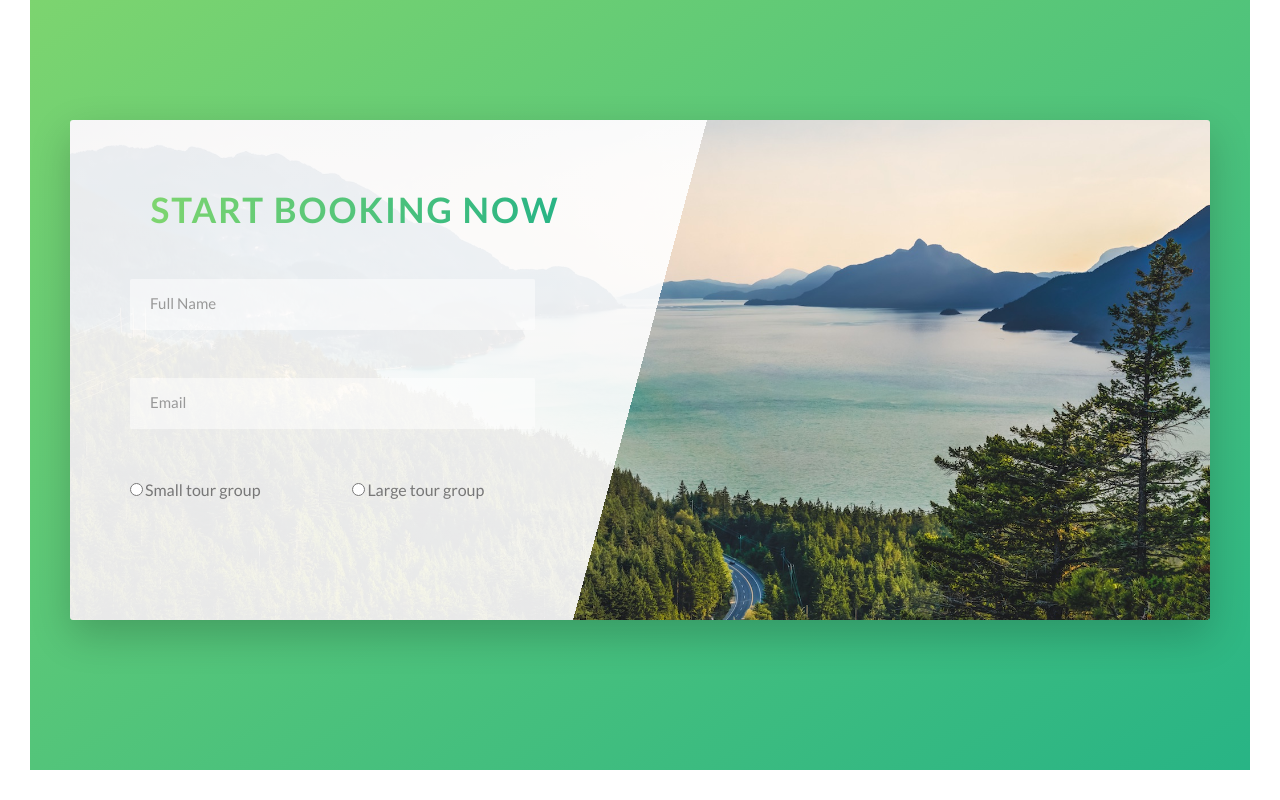
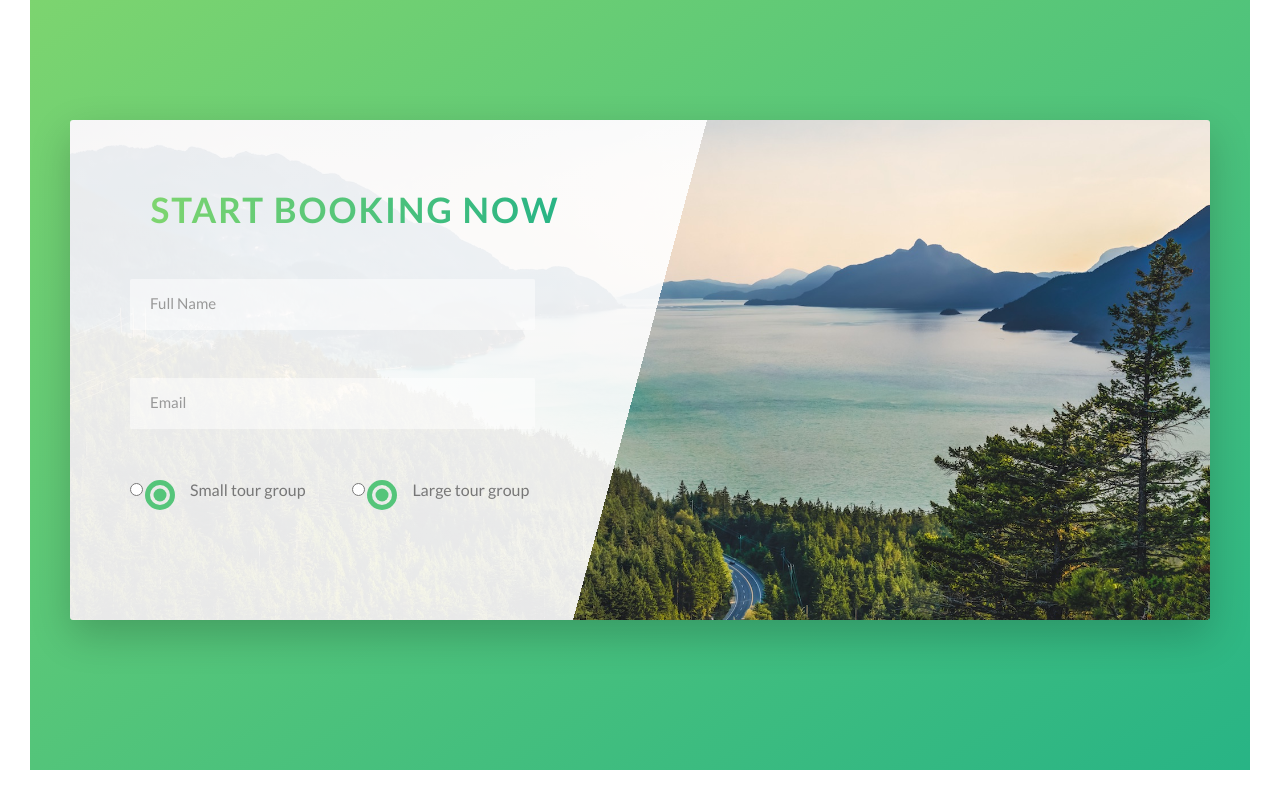
Before and after one commit to frdvorak/april19_website1, a website: page index.html in a window 1280 px wide. Shown: the part 4461-5261 px from the top of the page. Drawn offline with Linux system fonts and the light colour scheme.

Commit message:
booking section - styling custom radio buttons

```diff
--- a/sass/components/_form.scss
+++ b/sass/components/_form.scss
@@ -53,5 +53,31 @@
     &__radio-label {
         font-size: $default-font-size;
         cursor: pointer;
+        position: relative;
+        padding-left: 4.5rem;
+    }
+
+    &__radio-button {
+        height: 3rem;
+        width: 3rem;
+        border: 5px solid $color-primary;
+        border-radius: 50%;
+        display: inline-block;
+        position: absolute;
+        left: 0;
+        top: 0;
+
+        &::after {
+            content: '';
+            display: block;
+            height: 1.3rem;
+            width: 1.3rem;
+            border-radius: 50%;
+            position: absolute;
+            top: 50%;
+            left: 50%;
+            transform: translate(-50%, -50%);
+            background: $color-primary;
+        }
     }
 }
```
Also changed, not shown: css/style.css.
